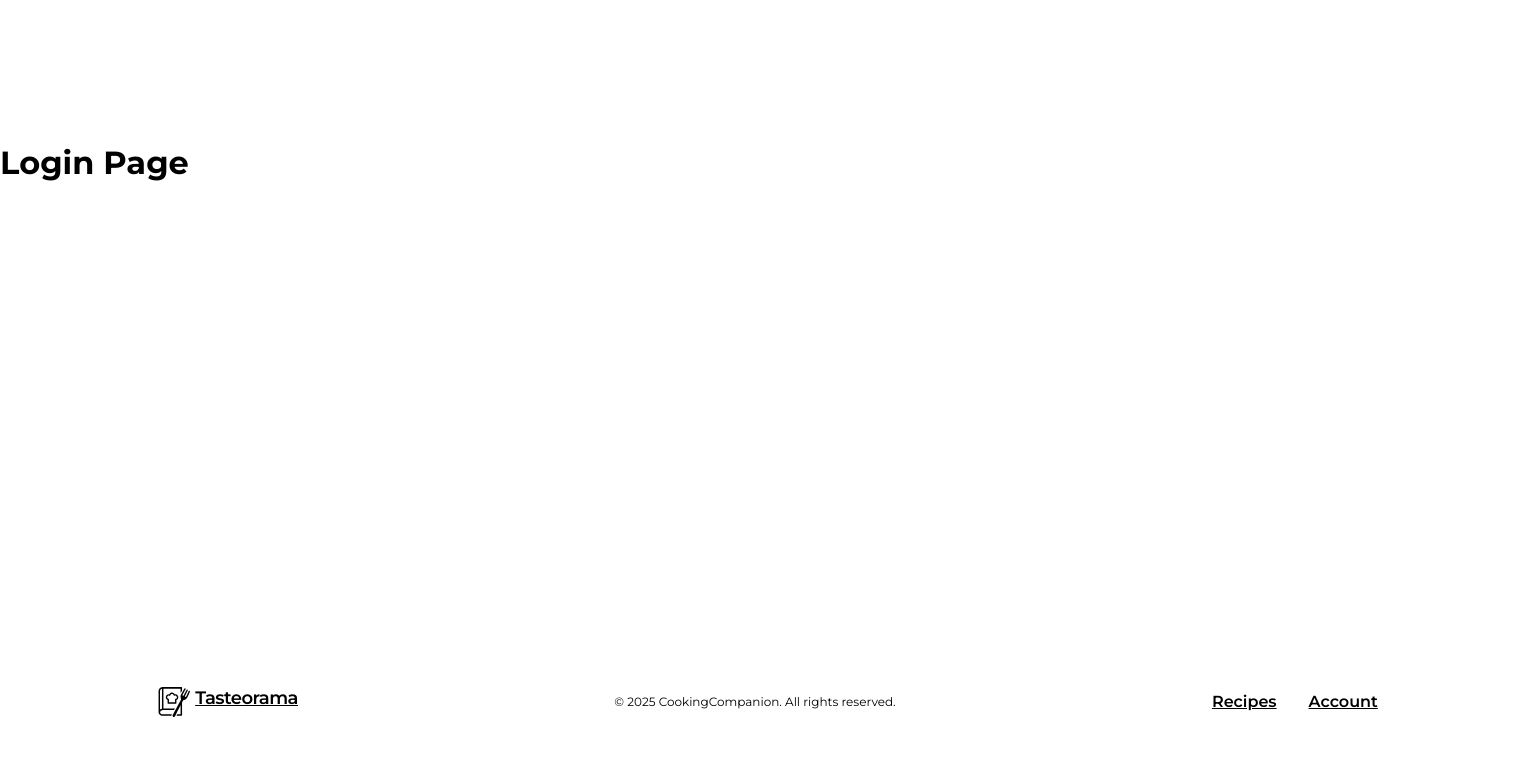
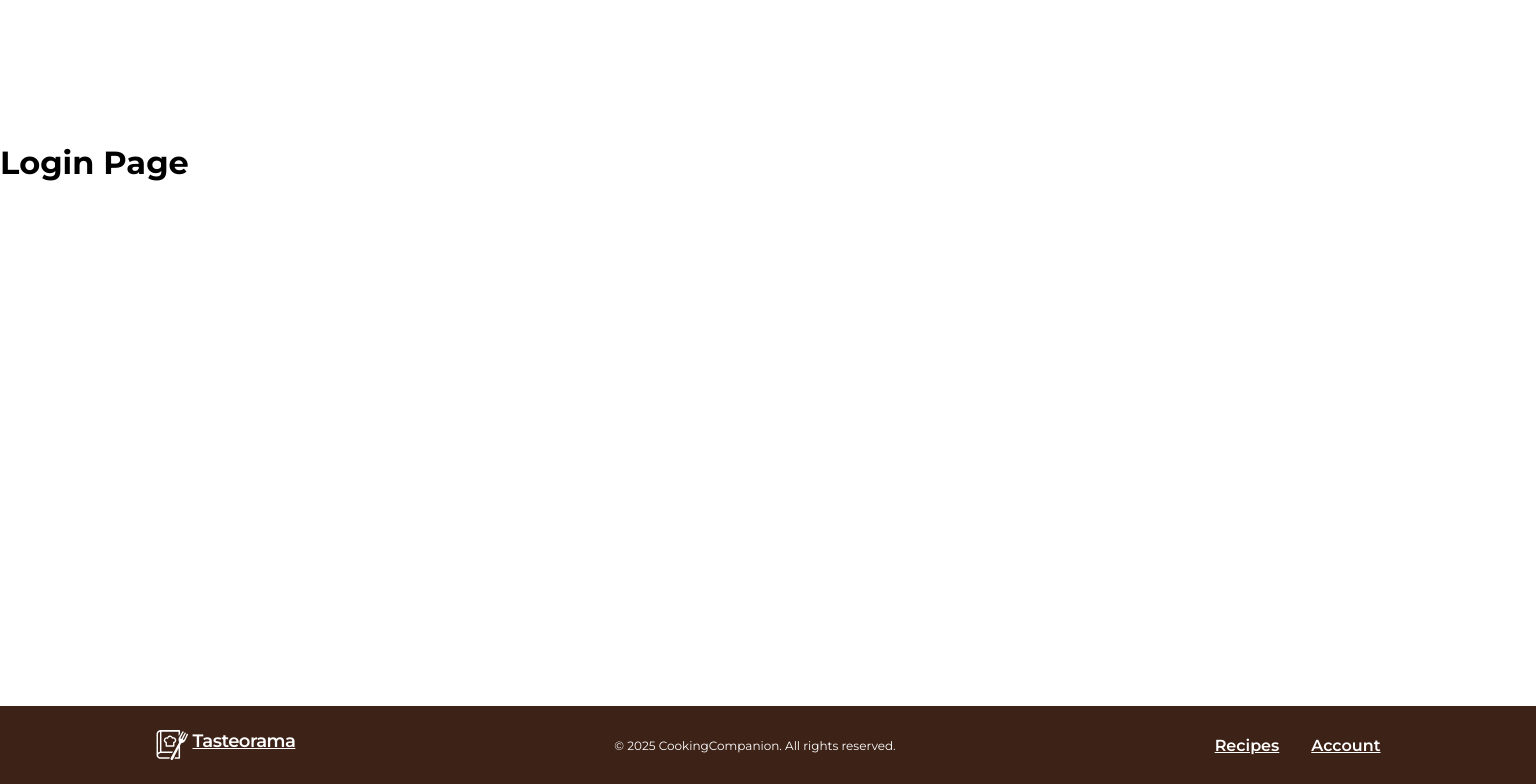
Before and after one commit to tymur-lykho/taste-frontend, a React (Vite) app: page /login in a window 1536 px wide. Shown: the top 784 px of the page. Built offline with nearby package versions, Linux system fonts and the light colour scheme.

Commit message:
ready footer

```diff
--- a/src/components/Footer/Footer.jsx
+++ b/src/components/Footer/Footer.jsx
@@ -1,9 +1,3 @@
-// import css from "./Footer.module.css";
-
-// export default function Footer() {
-//   return <footer className={css.footer}></footer>;
-// }
-
 import NavigationFooter from "../NavigationFooter/NavigationFooter";
 import SvgSprite from "../../SvgSprite/SvgSprite";
 import Icon from "../../Icon/Icon";
@@ -12,24 +6,20 @@ import Icon from "../../Icon/Icon";
 import { useSelector } from "react-redux";
 import { selectIsLoggedIn } from "../../redux/auth/selectors";
 import css from "./Footer.module.css";
+import { Container } from "../../reuseable";
 
 export default function Footer() {
   const isLoggedIn = useSelector(selectIsLoggedIn);
   const currentYear = new Date().getFullYear();
-
-  // const LogoIcon = () => (
-  //   <svg width="32" height="30">
-  //     <use href="/sprite.svg#icon-logo" />
-  //   </svg>
-  // );
 
   return (
     <div>
       <SvgSprite />
 
       <footer className={css.footer}>
+        <Container>
           <a className={css.link} href="/">
-            <Icon name="logo" width={32} height={30} fill="var(--white)" />
+              <Icon name="logo" width={32} height={30}/>
               Tasteorama
             </a>
           <p className={css.copyright}>
@@ -37,6 +27,7 @@ export default function Footer() {
           </p>
           <NavigationFooter />
           {/* {isLoggedIn ? <UserMenu/> : <AuthNav />} */}
+        </Container>
       </footer>
     </div>
   );
--- a/src/components/Footer/Footer.module.css
+++ b/src/components/Footer/Footer.module.css
@@ -1,21 +1,24 @@
 .footer {
-  background-color: var(--darck-brown);
+  background-color: var(--dark-brown-background);
   /* flex-shrink: 0; */
   padding: 24px 0;
   height: 261px;
-}
-@media screen and (min-width: 1440px) {
-  .footer {
-    height: 94px;
-    display: flex;
-    align-items: center;
-    justify-content: space-around;
-  }
 }
 
 @media screen and (min-width: 768px) {
   .footer {
     height: 197px;
+  }
+}
+
+@media screen and (min-width: 1440px) {
+  .footer {
+    height: 94px;
+  }
+  .footer > div {
+        display: flex;
+        align-items: center;
+        justify-content: space-between;
   }
 }
 
@@ -33,15 +36,16 @@
   font-weight: 600;
   font-size: 18px;
   letter-spacing: -0.03em;
-  color: var(--white);
+  color: var(--white-text-color);
 }
 
 .copyright {
   font-family: var(--font-family);
   font-weight: 400;
   font-size: 12px;
-  color: var(--white);
+  color: var(--white-text-color);
   margin: 32px 0 32px 0;
+  text-align: center;
 
   @media screen and (min-width: 1440px) {
       margin: 0;
--- a/src/components/NavigationFooter/NavigationFooter.module.css
+++ b/src/components/NavigationFooter/NavigationFooter.module.css
@@ -2,6 +2,7 @@
     display: flex;
     flex-direction: column;
     gap: 40px;
+    text-align: center;
 
   @media screen and (min-width: 768px) {
     gap: 32px;
@@ -17,10 +18,10 @@
   font-family: var(--font-family);
   font-weight: 600;
   font-size: 16px;
-  color: var(--white);
+  color: var(--white-text-color);
 }
 
 .isActive {
-  color: var(--light-brown);
+  color: var(--light-brown-background);
   text-decoration: underline;
 }
```
Lines whose indentation alone changed are shown as unchanged.
